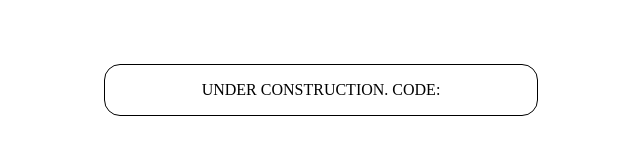
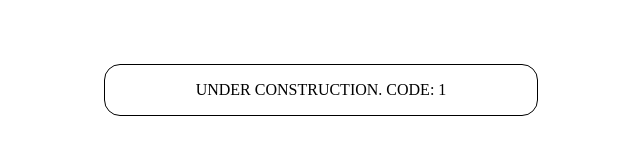
Before and after one commit to guykibby/FAQsite, a React (Create React App) app in the folder client/: page /postquestion/1 in a window 1280 px wide. Shown: the top 166 px of the page, without its empty margins (319-959 px from the left). Built offline with nearby package versions, Linux system fonts and the light colour scheme.

Commit message:
change id names in react app
Co-Authored-By: C. Scooter Alexander <scooterseoul@gmail.com>

```diff
--- a/client/src/App.js
+++ b/client/src/App.js
@@ -34,7 +34,7 @@ const App = () => {
     <>
       <div className="main-container">
         <Routes>
-          <Route path="/" element={<HomePage />} />{" "}
+          <Route path="/" element={<HomePage />} />
           <Route path="/questions/:topicId" element={<QuestionsPage />} />
           <Route
             path="/postquestion/:topicId"
--- a/client/src/components/AnswersPage.js
+++ b/client/src/components/AnswersPage.js
@@ -1,9 +1,9 @@
 import { useParams } from "react-router-dom";
 
 const AnswersPage = () => {
-  const { id } = useParams();
+  const { questionId } = useParams();
 
-  return <p className="list-item">UNDER CONSTRUCTION. CODE: {id}</p>;
+  return <p className="list-item">UNDER CONSTRUCTION. CODE: {questionId}</p>;
 };
 
 export default AnswersPage;
--- a/client/src/components/EditAnswer.js
+++ b/client/src/components/EditAnswer.js
@@ -1,9 +1,9 @@
 import { useParams } from "react-router-dom";
 
 const EditAnswer = () => {
-  const { id } = useParams();
+  const { answerId } = useParams();
 
-  return <p className="list-item">UNDER CONSTRUCTION. CODE: {id}</p>;
+  return <p className="list-item">UNDER CONSTRUCTION. CODE: {answerId}</p>;
 };
 
 export default EditAnswer;
--- a/client/src/components/EditQuestion.js
+++ b/client/src/components/EditQuestion.js
@@ -1,9 +1,9 @@
 import { useParams } from "react-router-dom";
 
 const EditQuestion = () => {
-  const { id } = useParams();
+  const { questionId } = useParams();
 
-  return <p className="list-item">UNDER CONSTRUCTION. CODE: {id}</p>;
+  return <p className="list-item">UNDER CONSTRUCTION. CODE: {questionId}</p>;
 };
 
 export default EditQuestion;
--- a/client/src/components/PostAnswersPage.js
+++ b/client/src/components/PostAnswersPage.js
@@ -1,9 +1,9 @@
 import { useParams } from "react-router-dom";
 
 const PostAnswerPage = () => {
-  const { id } = useParams();
+  const { questionId } = useParams();
 
-  return <p className="list-item">UNDER CONSTRUCTION. CODE: {id}</p>;
+  return <p className="list-item">UNDER CONSTRUCTION. CODE: {questionId}</p>;
 };
 
 export default PostAnswerPage;
--- a/client/src/components/PostQuestionsPage.js
+++ b/client/src/components/PostQuestionsPage.js
@@ -1,9 +1,9 @@
 import { useParams } from "react-router-dom";
 
 const PostQuestionsPage = () => {
-  const { id } = useParams();
+  const { topicId } = useParams();
 
-  return <p className="list-item">UNDER CONSTRUCTION. CODE: {id}</p>;
+  return <p className="list-item">UNDER CONSTRUCTION. CODE: {topicId}</p>;
 };
 
 export default PostQuestionsPage;
--- a/client/src/components/QuestionsPage.js
+++ b/client/src/components/QuestionsPage.js
@@ -1,9 +1,9 @@
 import { useParams } from "react-router-dom";
 
 const QuestionsPage = () => {
-  const { id } = useParams();
+  const { topicId } = useParams();
 
-  return <div className="list-item">UNDER CONSTRUCTION. CODE: {id}</div>;
+  return <div className="list-item">UNDER CONSTRUCTION. CODE: {topicId}</div>;
 };
 
 export default QuestionsPage;
```
